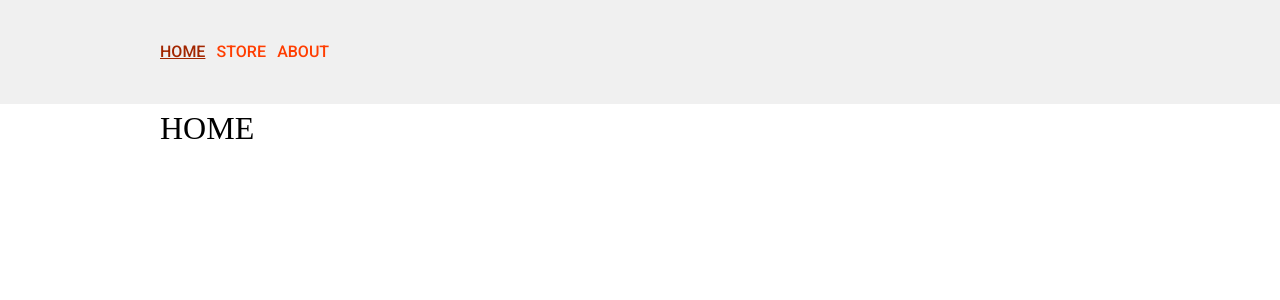
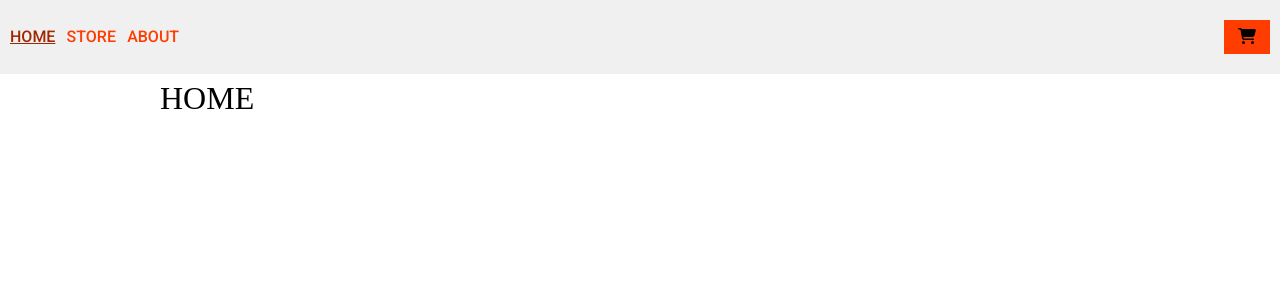
Before and after one commit to john-lund-af/shopping-cart, a React (Vite) app: page / in a window 1280 px wide. Shown: the top 300 px of the page. Built offline with nearby package versions, Linux system fonts and the light colour scheme.

Commit message:
Added Cart button to header.

```diff
--- a/src/components/Header.tsx
+++ b/src/components/Header.tsx
@@ -1,12 +1,13 @@
+import { FontAwesomeIcon } from "@fortawesome/react-fontawesome";
 import NavBar from "./NavBar";
-import { Container } from "./styles/Container.styled";
 import { StyledHeader } from "./styles/Header.styled";
+import { faCartShopping } from "@fortawesome/free-solid-svg-icons";
+
 
 function Header() {
   return (<StyledHeader>
-    <Container>
-      <NavBar />
-    </Container>
+    <NavBar />
+    <button><FontAwesomeIcon icon={faCartShopping} /></button>
   </StyledHeader>);
 }
 
--- a/src/components/styles/Header.styled.ts
+++ b/src/components/styles/Header.styled.ts
@@ -1,7 +1,10 @@
 import styled from 'styled-components';
 
 export const StyledHeader = styled.header`
+  display: flex;
+  justify-content: space-between;
+  align-items: center;
   background-color: ${({ theme }) => theme.secondary};
   color: ${({ theme }) => theme.text};
-  padding: 40px 0;
+  padding: 20px 10px;
 `
```
